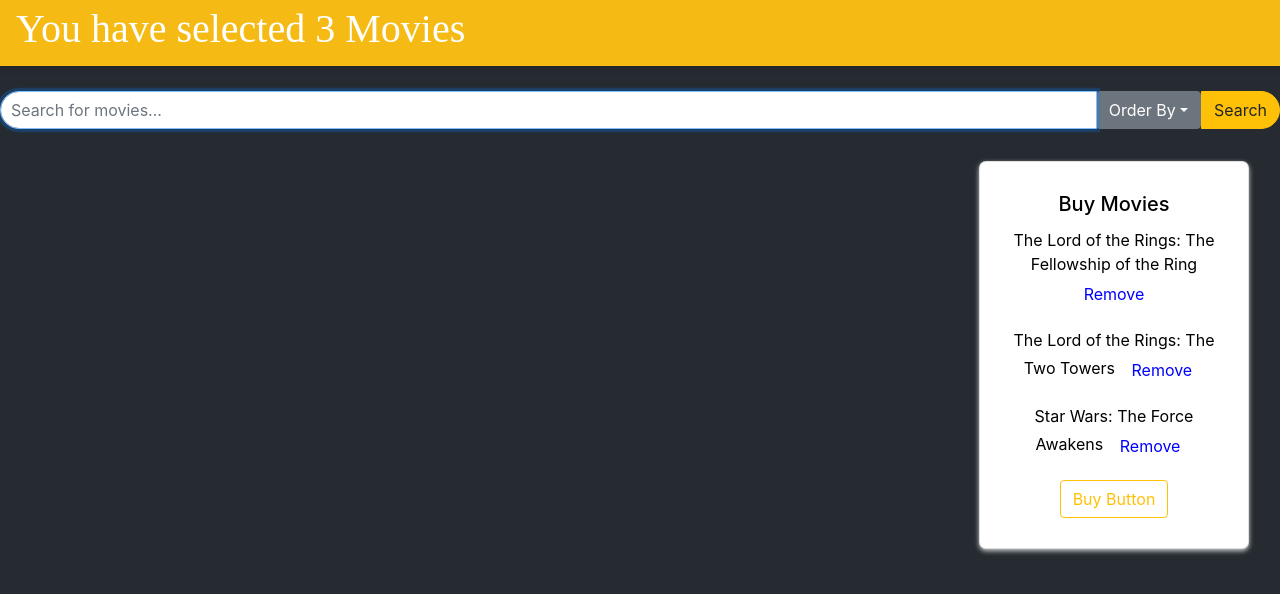
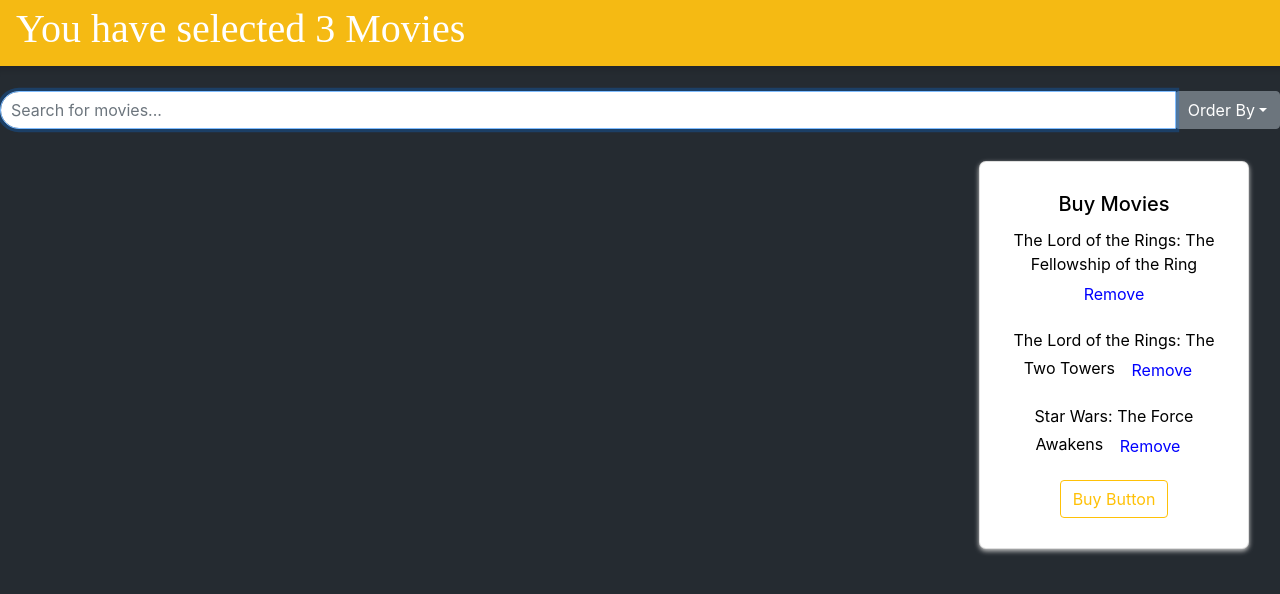
Before and after one commit to StergiosAnastasiadis/the-movie-picker-project, a React (Create React App) app: page / in a window 1280 px wide. Shown: the top 594 px of the page. Built offline with nearby package versions, Linux system fonts and the light colour scheme.

Commit message:
remove-form-and-button

```diff
--- a/src/components/Input.jsx
+++ b/src/components/Input.jsx
@@ -1,11 +1,6 @@
-// HINTS
-// jsx doesnt expect class attribute  | DONE
-// you can add the form submition only in <form></form> tag
-// check if you can search movie while user typing in search bar | DONE console.log items while user is typing
-
 import React from "react";
 
-const Input = ({setUserInput, getData}) => {
+const Input = ({ setUserInput, getData }) => {
 
   const handleUserInput = (event) => {
     setUserInput(event.target.value);
@@ -13,7 +8,6 @@ const Input = ({setUserInput, getData}) => {
 
   return (
     <div>
-      <form onSubmit={getData}>
       <div className="input-group mb-3">
         <input className="form-control" id="input-field" type="text" placeholder="Search for movies..." autoFocus="autofocus" onChange={handleUserInput} />
         <div className="input-group-append">
@@ -27,10 +21,8 @@ const Input = ({setUserInput, getData}) => {
               <button className="btn btn-light">None</button>
             </div>
           </div>
-            <button className="btn btn-warning" id="submit-button" type="submit">Search</button>
         </div>
       </div>
-      </form>
     </div>
   );
 };
```
Also changed, not shown: 1 other file (tests, documents, lock files or other folders). Lines whose indentation alone changed are shown as unchanged.
